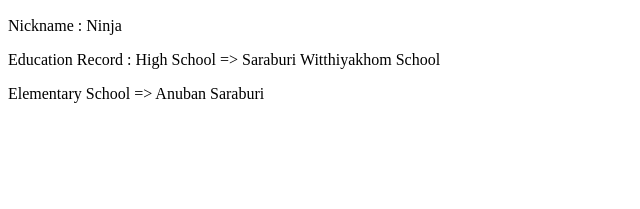
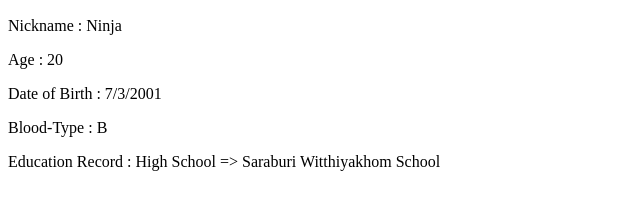
Before and after one commit to 6210612740/6210612740-class.github.io, a plain HTML site: page index.html in a window 1280 px wide. Shown: the part 99-308 px from the top of the page, without its empty margins (0-640 px from the left). Drawn offline with Linux system fonts and the light colour scheme.

Commit message:
commit 1

```diff
--- a/index.html
+++ b/index.html
@@ -7,8 +7,10 @@
         <h1 style = "color: rgb(255, 0, 0);"> Parin Sopitlaptana</h1>
         <img src = "me.jpg">
         <p>Nickname : Ninja</p>
+        <p>Age : 20</p>
+        <p>Date of Birth : 7/3/2001 </p>
+        <p>Blood-Type : B</p>
         <p>Education Record : High School => Saraburi Witthiyakhom School</p>
-        <p>                   Elementary School => Anuban Saraburi</p>
 
     </body>
 </html>
```
Also changed, not shown: 1 other file.
